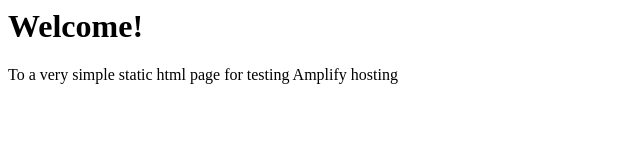
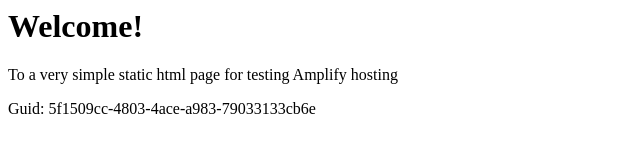
Before and after one commit to aws-aemilia-pdx/Github-PR-Commit-Integration-Test-DoNotTouch-GitH-MJCD6L4M-v1-preprod-us-west-2, a website: page src/index.html in a window 1280 px wide. Shown: the whole page, without its empty margins (0-640 px from the left). Drawn offline with Linux system fonts and the light colour scheme.

Commit message:
commit from integ tests

```diff
--- a/src/index.html
+++ b/src/index.html
@@ -1,3 +1,5 @@
+
+
 <html lang="en">
 
 <head>
@@ -10,6 +12,6 @@
 <body>
     <h1>Welcome!</h1>
     <p>To a very simple static html page for testing Amplify hosting</p>
-</body>
+    <p>Guid: 5f1509cc-4803-4ace-a983-79033133cb6e</p></body>
 
 </html>
```
